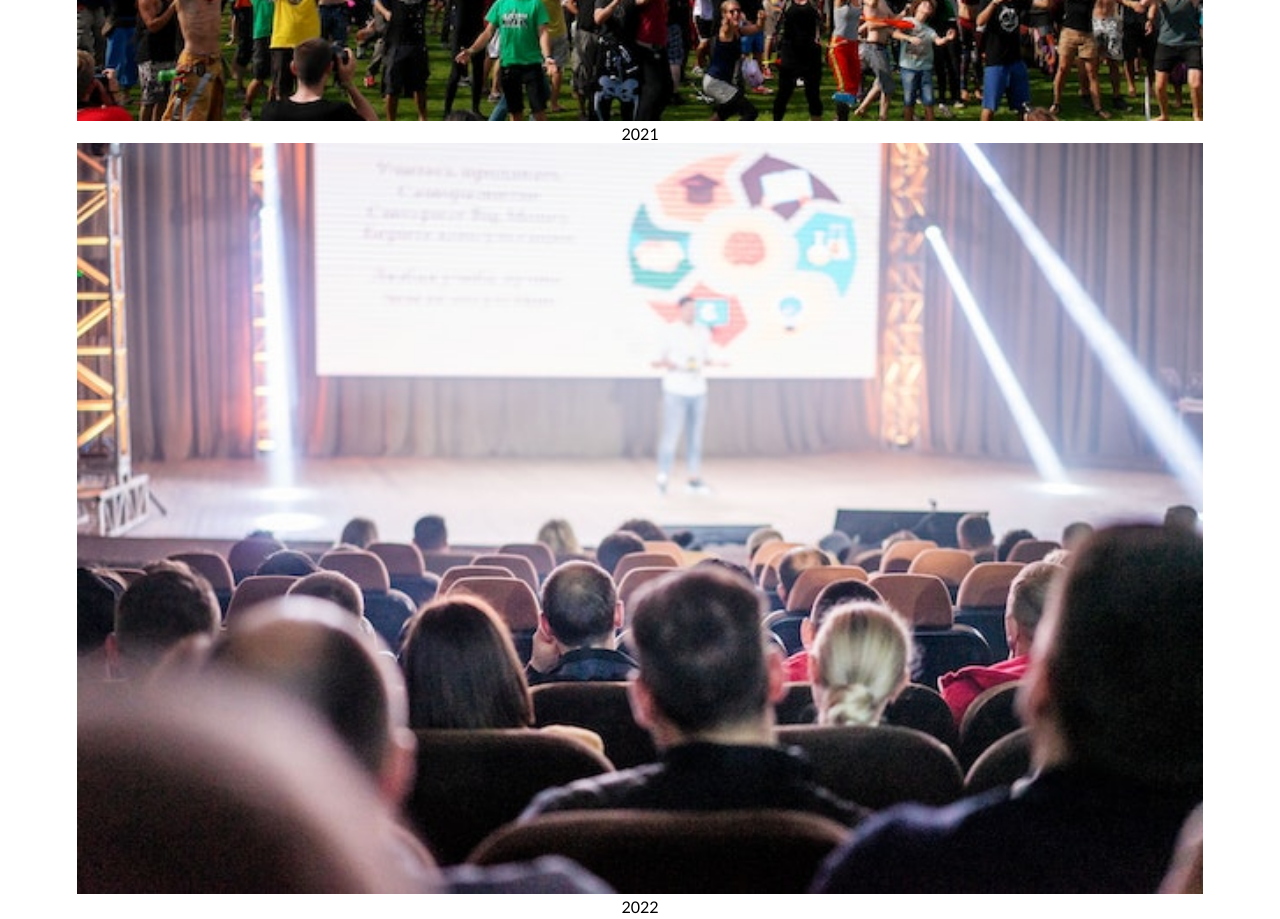
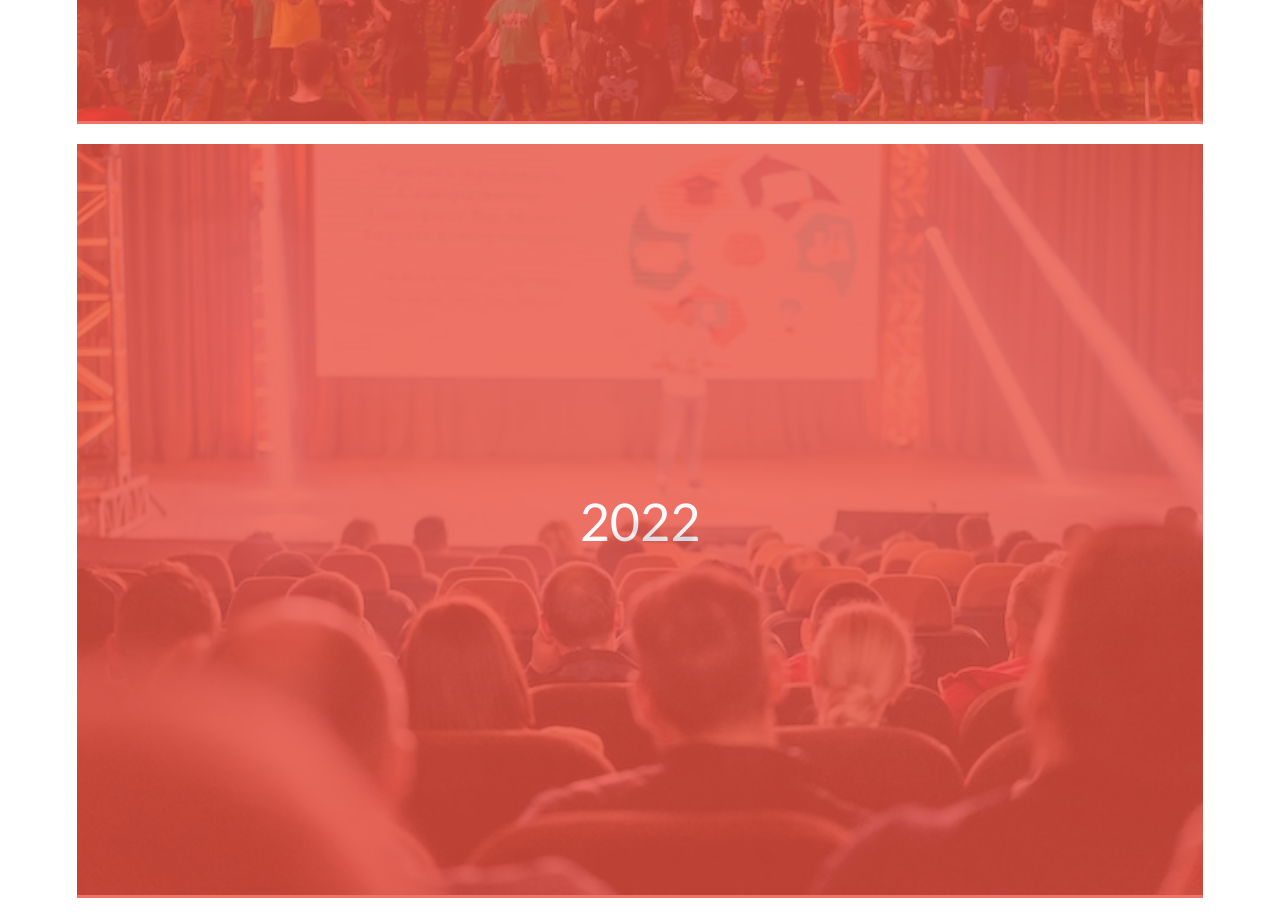
Before and after one commit to hamzaw9/ITMinds, a website: page about.html in a window 1280 px wide. Shown: the part 2120-3039 px from the top of the page. Drawn offline with Linux system fonts and the light colour scheme.

Commit message:
Add style to event images

```diff
--- a/about.html
+++ b/about.html
@@ -87,11 +87,15 @@
       <div class="event-inner">
         <div class="event-img">
           <img src="images/event1.jpg" alt="Event" />
-          <div class="centered-text">2021</div>
+          <div class="event-text">
+            <p>2021</p>
+          </div>
         </div>
         <div class="event-img">
           <img src="images/event2.jpg" alt="Event" />
-          <div class="centered-text">2022</div>
+          <div class="event-text">
+            <p>2022</p>
+          </div>
         </div>
       </div>
     </section>
--- a/style.css
+++ b/style.css
@@ -348,6 +348,36 @@ header {
   color: #414247;
 }
 
+.event-img {
+  position: relative;
+  margin-bottom: 20px;
+}
+
 .event-img img {
   width: 100%;
 }
+
+.event-text {
+  position: absolute;
+  top: 0;
+  left: 0;
+  height: 100%;
+  width: 100%;
+  text-align: center;
+  padding: 10px;
+  background-color: #ec5242;
+  opacity: 0.8;
+  display: flex;
+  align-items: center;
+  justify-content: center;
+  transition: opacity 1s;
+}
+
+.event-text:hover {
+  opacity: 0;
+}
+
+.event-text p {
+  font-size: 52px;
+  color: #fff;
+}
```
